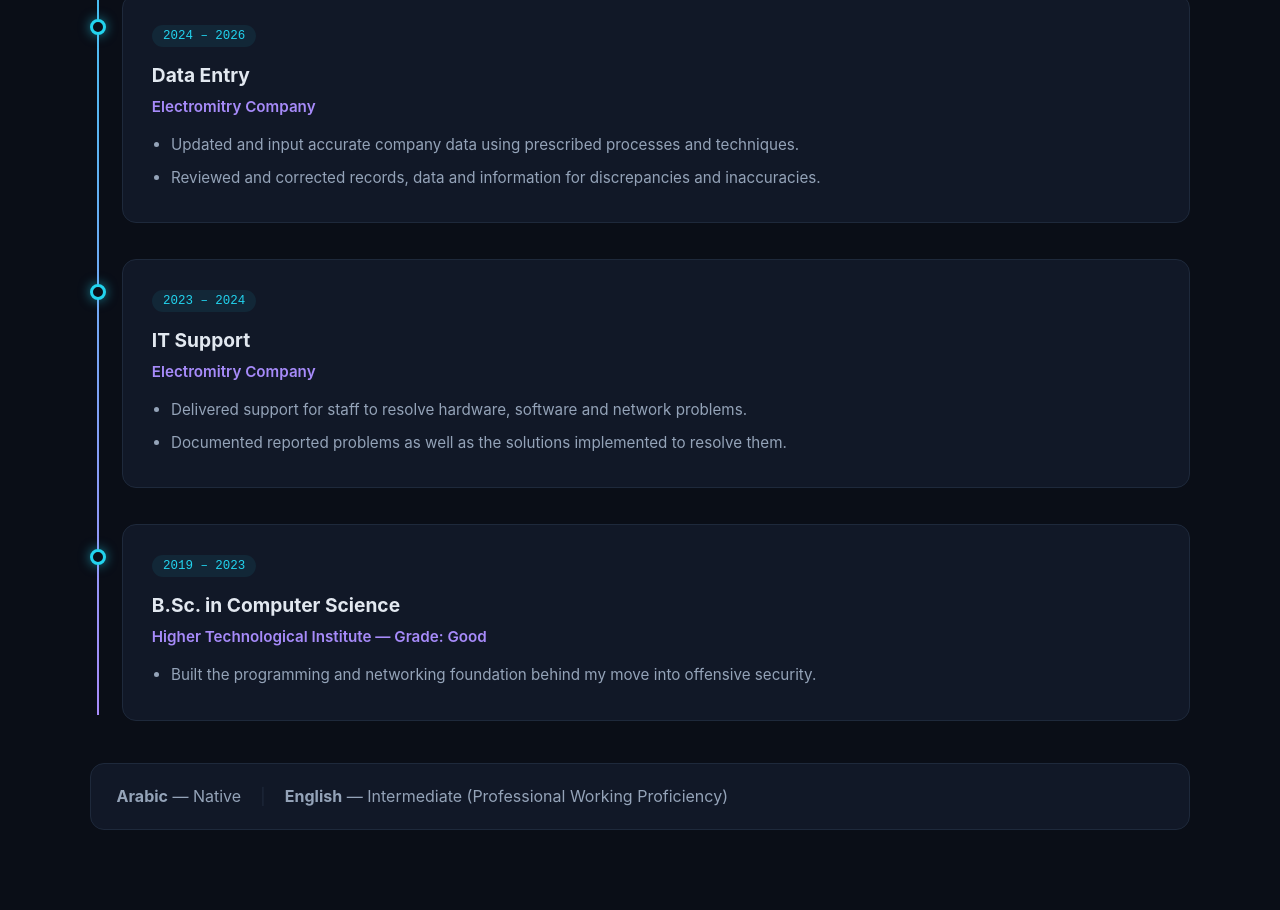
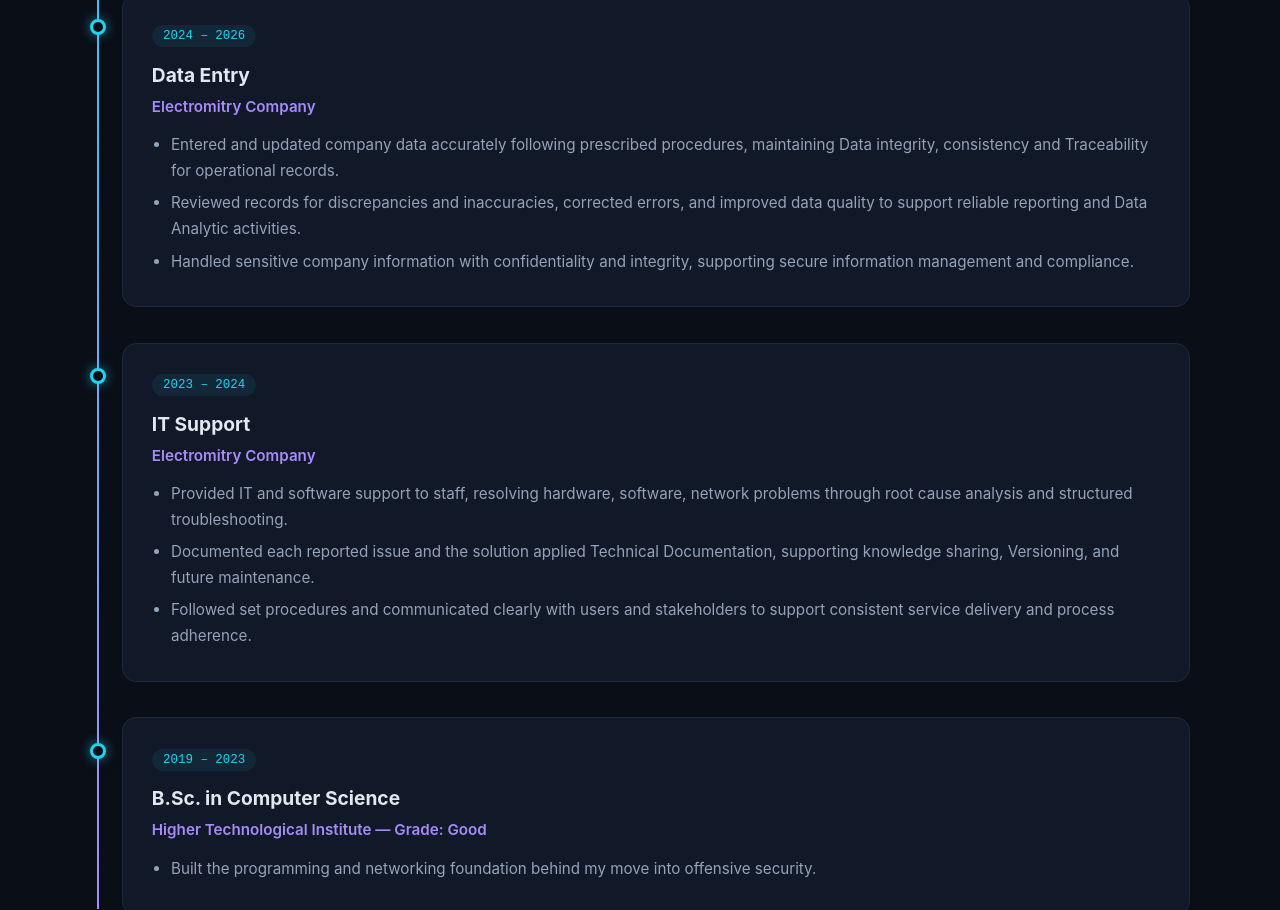
Before and after one commit to mohammedyossef662/mohamed_yossef, a plain HTML site: page index.html in a window 1280 px wide. Shown: the part 4740-5650 px from the top of the page. Drawn offline with Linux system fonts and the light colour scheme.

Commit message:
Update experience section from latest CV: Data Entry and IT Support details

```diff
--- a/index.html
+++ b/index.html
@@ -341,8 +341,9 @@
             <h3>Data Entry</h3>
             <h4>Electromitry Company</h4>
             <ul>
-              <li>Updated and input accurate company data using prescribed processes and techniques.</li>
-              <li>Reviewed and corrected records, data and information for discrepancies and inaccuracies.</li>
+              <li>Entered and updated company data accurately following prescribed procedures, maintaining Data integrity, consistency and Traceability for operational records.</li>
+              <li>Reviewed records for discrepancies and inaccuracies, corrected errors, and improved data quality to support reliable reporting and Data Analytic activities.</li>
+              <li>Handled sensitive company information with confidentiality and integrity, supporting secure information management and compliance.</li>
             </ul>
           </div>
         </div>
@@ -354,8 +355,9 @@
             <h3>IT Support</h3>
             <h4>Electromitry Company</h4>
             <ul>
-              <li>Delivered support for staff to resolve hardware, software and network problems.</li>
-              <li>Documented reported problems as well as the solutions implemented to resolve them.</li>
+              <li>Provided IT and software support to staff, resolving hardware, software, network problems through root cause analysis and structured troubleshooting.</li>
+              <li>Documented each reported issue and the solution applied Technical Documentation, supporting knowledge sharing, Versioning, and future maintenance.</li>
+              <li>Followed set procedures and communicated clearly with users and stakeholders to support consistent service delivery and process adherence.</li>
             </ul>
           </div>
         </div>
```
